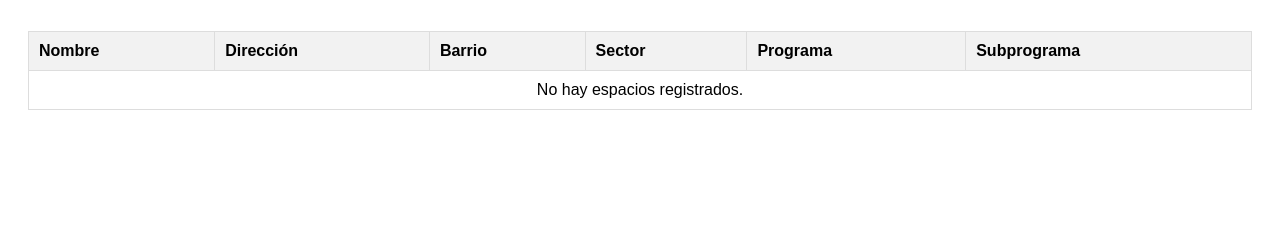
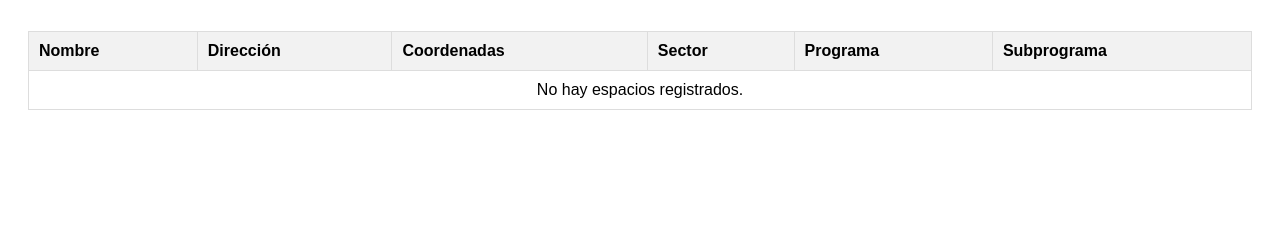
Before and after one commit to datosrcu/tableros-educaci-n, a Django app: template templates/users/imprimir_espacios.html in a window 1280 px wide. Shown: the part 194-434 px from the top of the page. Run offline with Django 5.2, Linux system fonts and the light colour scheme; the template is opened without the code that fills it, so the values that code supplies are empty.

Commit message:
arreglos a la exportación de espacios

```diff
--- a/templates/users/imprimir_espacios.html
+++ b/templates/users/imprimir_espacios.html
@@ -32,7 +32,7 @@
             <tr>
                 <th>Nombre</th>
                 <th>Dirección</th>
-                <th>Barrio</th>
+                <th>Coordenadas</th>
                 <th>Sector</th>
                 <th>Programa</th>
                 <th>Subprograma</th>
@@ -43,7 +43,7 @@
             <tr>
                 <td><strong>{{ j.nombre }}</strong></td>
                 <td>{{ j.direccion|default:"-" }}</td>
-                <td>{{ j.barrio|default:"-" }}</td>
+                <td>{{ j.coordenadas|default:"-" }}</td>
                 <td>{{ j.sector|default:"-" }}</td>
                 <td>{{ j.programa.nombre|default:"-" }}</td>
                 <td>{{ j.subprograma.nombre|default:"-" }}</td>
--- a/users/views.py
+++ b/users/views.py
@@ -400,11 +400,11 @@ def exportar_espacios_csv(request):
     response['Content-Disposition'] = 'attachment; filename="espacios.csv"'
     response.write('\ufeff'.encode('utf8'))
     writer = csv.writer(response, delimiter=';')
-    writer.writerow(['Nombre', 'Dirección', 'Barrio', 'Sector', 'Programa', 'Subprograma'])
+    writer.writerow(['Nombre', 'Dirección', 'Coordenadas', 'Sector', 'Programa', 'Subprograma'])
 
     jardines = Jardin.objects.all().select_related('programa', 'subprograma').order_by('nombre')
     for j in jardines:
-        writer.writerow([j.nombre, j.direccion, j.barrio, j.sector, j.programa.nombre if j.programa else '-', j.subprograma.nombre if j.subprograma else '-'])
+        writer.writerow([j.nombre, j.direccion, j.coordenadas, j.sector, j.programa.nombre if j.programa else '-', j.subprograma.nombre if j.subprograma else '-'])
     return response
 
 @login_required
```
